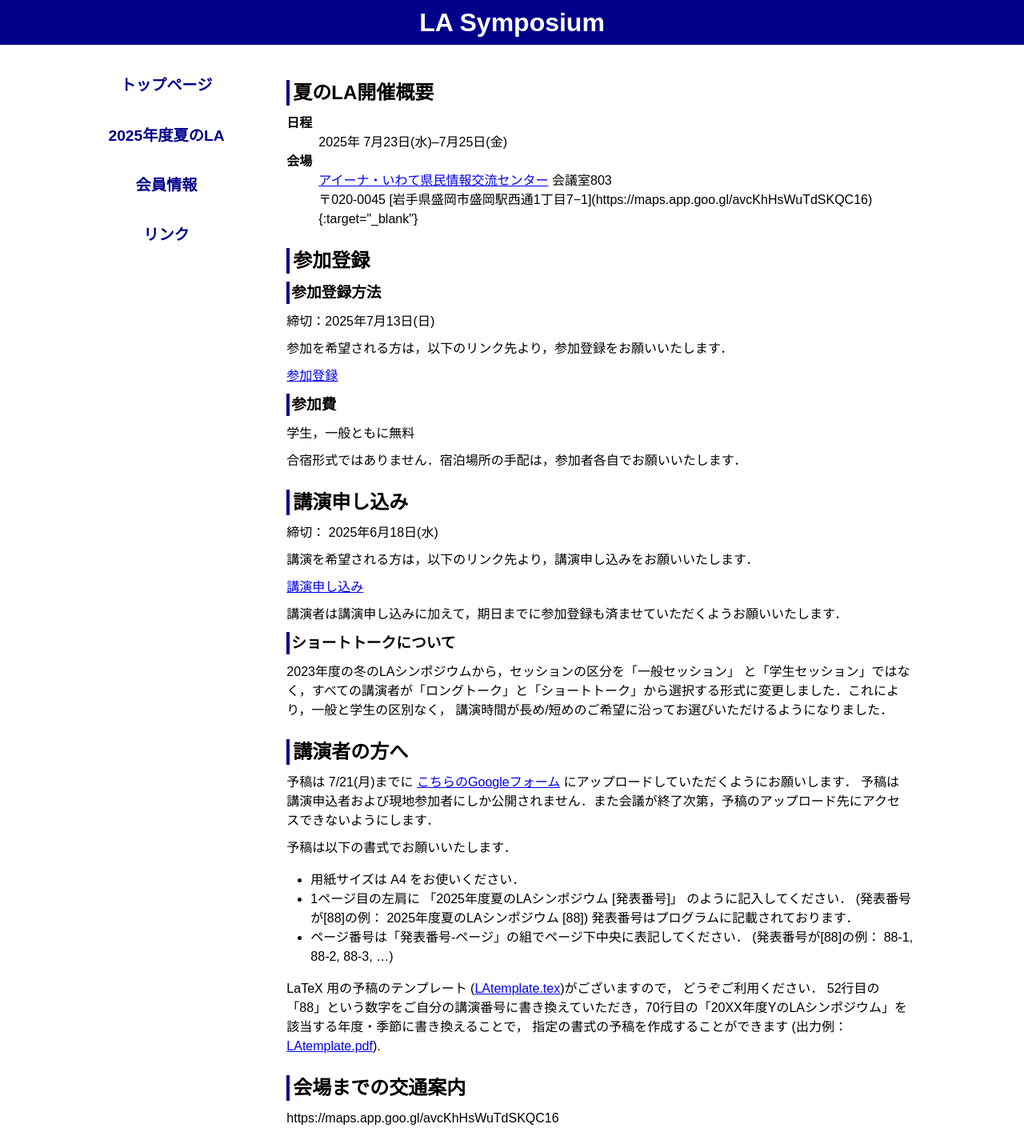
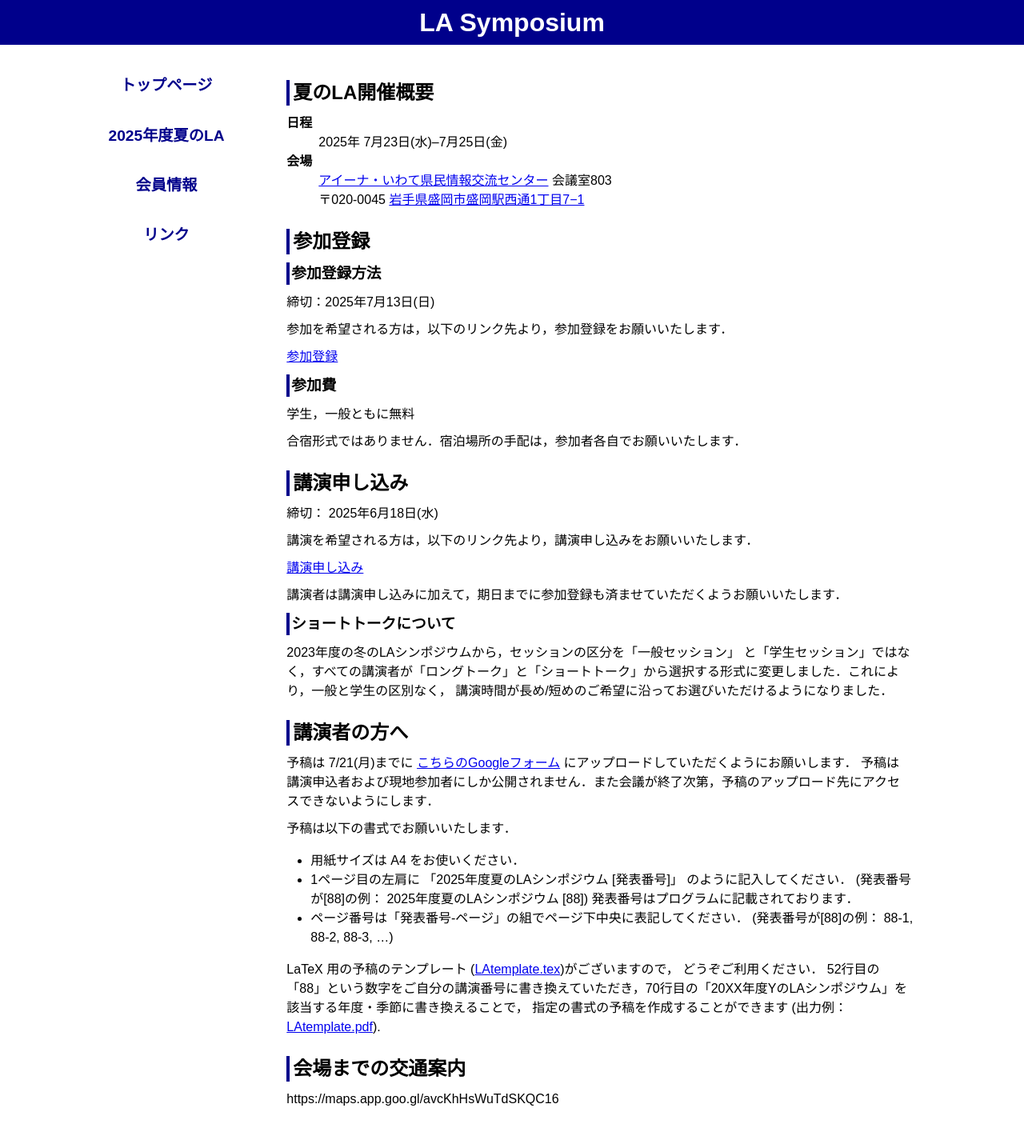
Before and after one commit to ytamura12/la-symposium_test.github.io, a Jekyll site: the page built from 2025/summer.md, in a window 1280 px wide. Shown: the whole page at 80% size. Built offline with Jekyll 4.4.1, drawn with Linux system fonts in a browser that asks for light colours; after the commit the page ends 1396 px from its top, so only the background shows below that; part of the change alters nothing that is shown.

Commit message:
Update summer.md

```diff
--- a/2025/summer.md
+++ b/2025/summer.md
@@ -10,7 +10,7 @@ title: LA Symposium 2025, 夏のLA
   <dd>2025年 <time datetime="2024-07-23">7月23日(水)</time>–<time datetime="2024-07-25">7月25日(金)</time></dd>
   <dt>会場</dt>
   <dd><a href="https://www.aiina.jp/" target="_blank">アイーナ・いわて県民情報交流センター</a> 会議室803 </dd>
-  <dd>〒020-0045 [岩手県盛岡市盛岡駅西通1丁目7−1](https://maps.app.goo.gl/avcKhHsWuTdSKQC16){:target="_blank"}</dd>
+  <dd>〒020-0045 <a href="https://maps.app.goo.gl/avcKhHsWuTdSKQC16" target="_blank">岩手県盛岡市盛岡駅西通1丁目7−1</a></dd>
 </dl>
 
 
```
